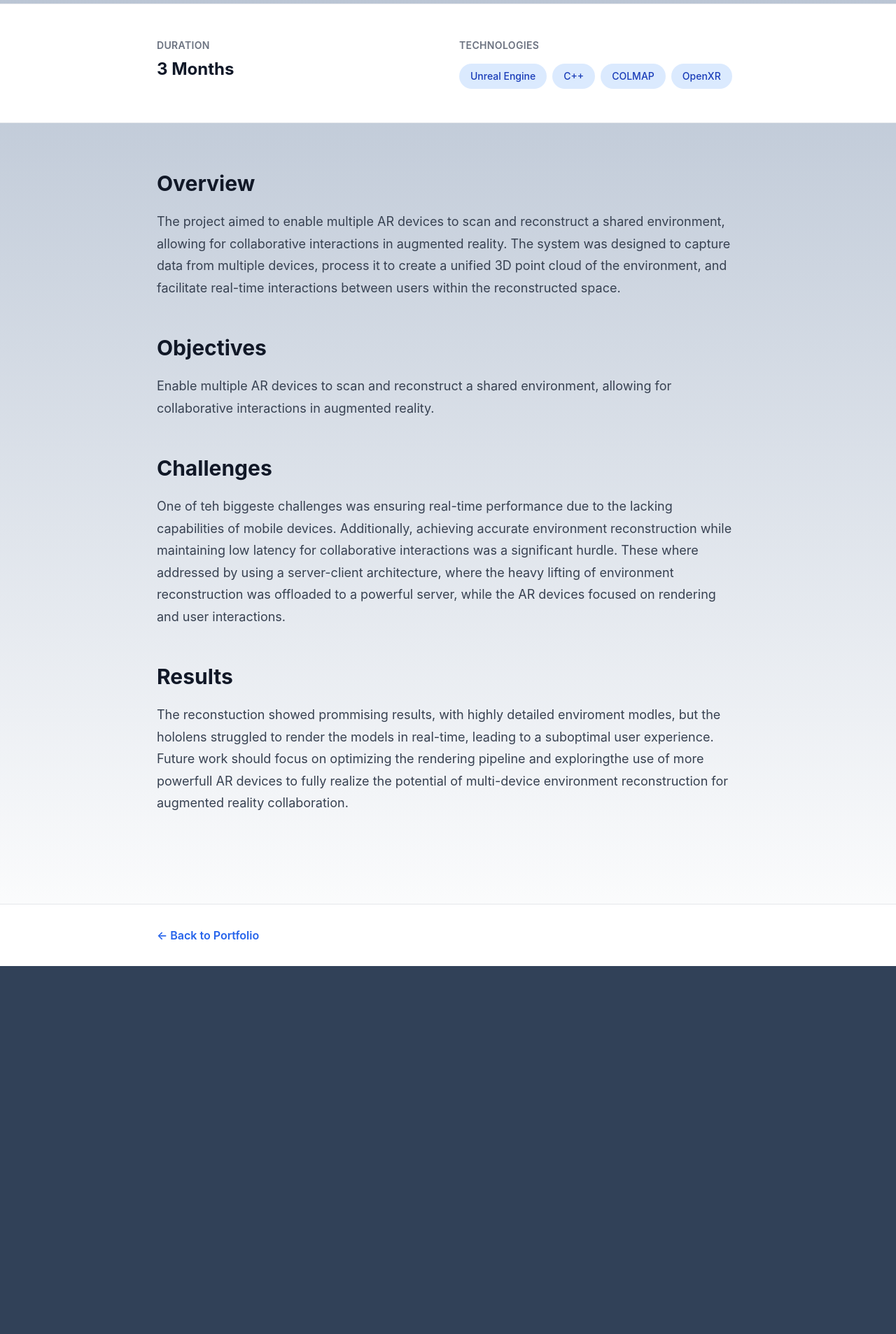
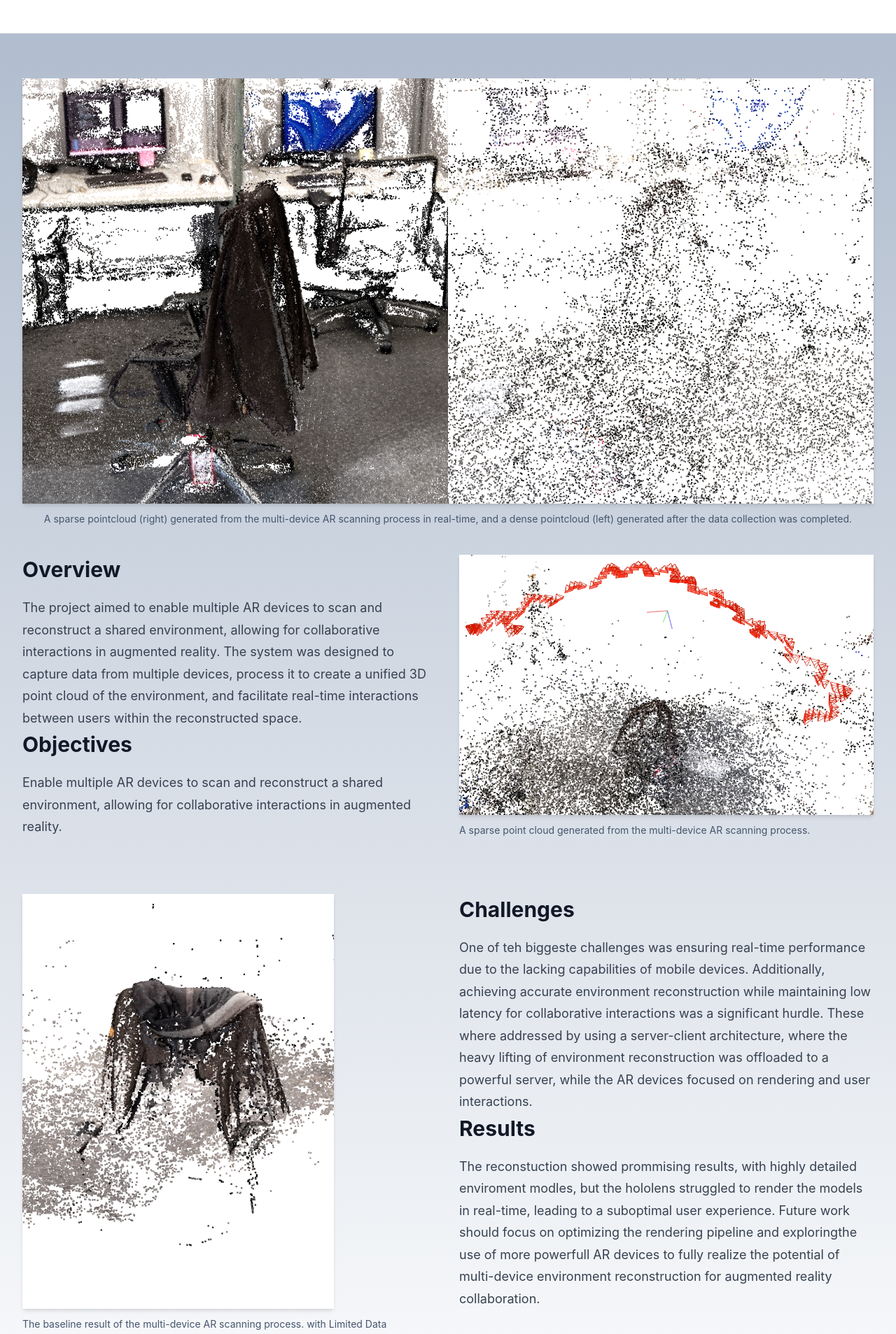
Before and after one commit to MagicalSpyto/Portfolio, a Next.js app: page /portfolio/bachelorproject in a window 1280 px wide. Shown: the part 890-2797 px from the top of the page at 70% size. Before the commit the page ends 2271 px from the top, so only its background shows below. Built offline with nearby package versions, Linux system fonts and the light colour scheme; no server answers.

Commit message:
add images to the Bachelor project page

```diff
--- a/app/data/BachelorProject.tsx
+++ b/app/data/BachelorProject.tsx
@@ -5,6 +5,13 @@
     thumbnail: "/imports/PointcloudImage.png",
     duration: "3 Months",
     technologies: ["Unreal Engine", "C++", "COLMAP", "OpenXR"],
+    images: {
+      image1: "/imports/cameraPositions.png",
+      image2: "/imports/BaseLineResult.png",
+      densePointCloud: "/imports/densePointCloud.png",
+      sparsePointCloud: "/imports/sparsePointCloud.png",
+
+    },
     sections: {
       overview: "The project aimed to enable multiple AR devices to scan and reconstruct a shared environment, allowing for collaborative interactions in augmented reality. The system was designed to capture data from multiple devices, process it to create a unified 3D point cloud of the environment, and facilitate real-time interactions between users within the reconstructed space.",
       objectives: "Enable multiple AR devices to scan and reconstruct a shared environment, allowing for collaborative interactions in augmented reality.",
--- a/app/portfolio/bachelorproject/page.tsx
+++ b/app/portfolio/bachelorproject/page.tsx
@@ -5,8 +5,8 @@ export default function BachelorProject() {
   return (
     <div className="min-h-screen bg-gradient-to-b from-slate-400 to-white">
       {/* Hero Section */}
-      <div className="relative py-20 px-4 sm:px-6 lg:px-8">
-        <div className="max-w-4xl mx-auto">
+      <div className="relative py-10 px-4 sm:px-6 lg:px-8">
+        <div className="max-w-7xl mx-auto">
           <h1 className="heading-h1 mb-4">
             {projectData.title}
           </h1>
@@ -20,7 +20,7 @@ export default function BachelorProject() {
       </div>
 
       {/* WebGL Showcase */}
-      <div className="max-w-4xl mx-auto px-4 sm:px-6 lg:px-8 py-12">
+      <div className="max-w-7xl mx-auto px-4 sm:px-6 lg:px-8 py-6">
         <WebGLRenderer />
       </div>
 
@@ -56,8 +56,26 @@ export default function BachelorProject() {
       </div>
 
       {/* Content Sections */}
-      <div className="max-w-4xl mx-auto px-4 sm:px-6 lg:px-8 py-16">
-        <div className="space-y-12">
+      <div className="max-w-7xl mx-auto px-4 sm:px-6 lg:px-8 py-16">
+        <figure className="self-center pb-10">
+          <div className="grid grid-cols-2">
+            <img
+              src={projectData.images.densePointCloud}
+              alt="Dense Point Cloud"
+              className="shadow-md aspect-square w-full object-cover"
+            />
+            <img
+              src={projectData.images.sparsePointCloud}
+              alt="Sparse Point Cloud"
+              className="shadow-md aspect-square w-full object-cover"
+            />
+          </div>
+          <figcaption className="mt-3 text-sm text-slate-600 text-center">
+            A sparse pointcloud (right) generated from the multi-device AR scanning process in real-time, and a dense pointcloud (left) generated after the data collection was completed.
+          </figcaption>
+        </figure>
+        <div className="space-y-12 grid grid-cols-1 md:grid-cols-2 gap-8">
+          <div className="">
             {/* Overview */}
             <section>
               <h2 className="heading-h2 mb-4">Overview</h2>
@@ -73,7 +91,28 @@ export default function BachelorProject() {
                 {projectData.sections.objectives}
               </p>
             </section>
-
+          </div>
+          <figure className="self-center">
+            <img
+              src={projectData.images.image1}
+              alt="Project Overview"
+              className="shadow-md"
+            />
+            <figcaption className="mt-3 text-sm text-slate-600">
+              A sparse point cloud generated from the multi-device AR scanning process.
+            </figcaption>
+          </figure>
+          <figure className="self-center">
+            <img
+              src={projectData.images.image2}
+              alt="Project Baseline Result"
+              className="shadow-md"
+            />
+            <figcaption className="mt-3 text-sm text-slate-600">
+              The baseline result of the multi-device AR scanning process. with Limited Data
+            </figcaption>
+          </figure>
+          <div>
             {/* Challenges */}
             <section>
               <h2 className="heading-h2 mb-4">Challenges</h2>
@@ -91,6 +130,7 @@ export default function BachelorProject() {
             </section>
           </div>
         </div>
+      </div>
 
       {/* Footer for Navigation */}
       <div className="bg-white border-t border-gray-200 mt-16">
--- a/app/portfolio/webdesign/page.tsx
+++ b/app/portfolio/webdesign/page.tsx
@@ -2,7 +2,7 @@ import { projectData } from "@/app/data/WebDesignProject";
 
 export default function WebDesignProject() {
   return (
-    <div className="min-h-screen bg-gradient-to-b from-purple-50 to-white">
+    <div className="min-h-screen bg-gradient-to-b from-emerald-50 to-white">
       {/* Hero Section */}
       <div className="relative py-20 px-4 sm:px-6 lg:px-8">
         <div className="max-w-4xl mx-auto">
@@ -48,7 +48,12 @@ export default function WebDesignProject() {
           </div>
         </div>
       </div>
-
+      <div className="grid grid-cols-2 md:grid-cols-4 gap-8 max-w-7xl mx-auto px-12 py-6 bg-amber-200 rounded-2xl">
+        <img src={projectData.images.shorts1} alt={projectData.title} />
+        <img src={projectData.images.shorts2} alt={projectData.title} />
+        <img src={projectData.images.shorts3} alt={projectData.title} />
+        <img src={projectData.images.shorts4} alt={projectData.title} />
+      </div>
       {/* Content Sections */}
       <div className="max-w-4xl mx-auto px-4 sm:px-6 lg:px-8 py-16">
         <div className="space-y-12">
```
Also changed, not shown: public/imports/DensePointCloud.png (added), public/imports/SparsePointCloud.png (added). Lines whose indentation alone changed are shown as unchanged.
